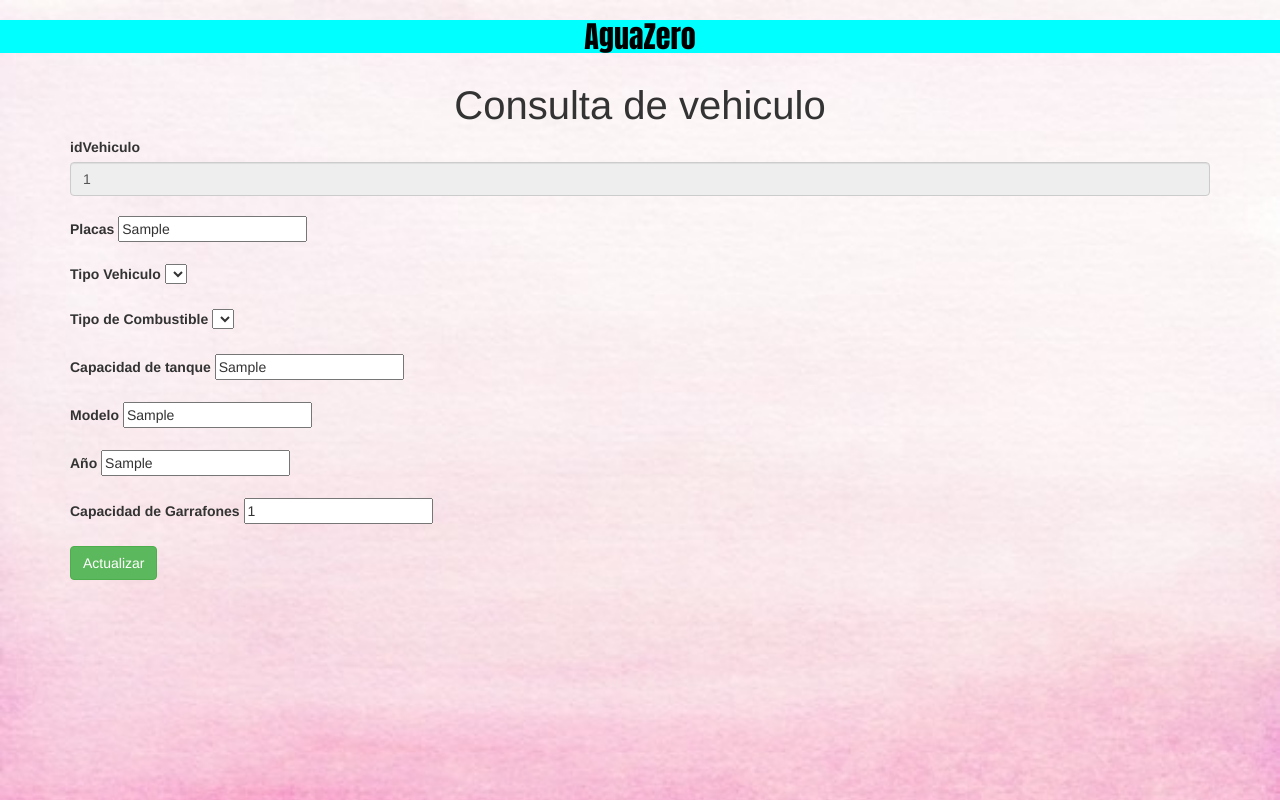
After one commit to carlosflores7/PurificadoraEquipo2, a Flask app: page /vehiculos/consultar/1 in a window 1280 px wide. The commit adds this page. Run offline with Flask 2, Linux system fonts and the light colour scheme; tables that the repository leaves empty hold one stand-in row (values such as "Sample post"); lists and menus that the app fills with data are empty; some libraries are stand-ins or nearby versions.

Commit message:
CRUD de vehiculos
Se agregó también a la barra de navegación lo necesario de esta tabla.

Co-Authored-By: JChino33 <92038918+JChino33@users.noreply.github.com>

```diff
--- a/app.py
+++ b/app.py
@@ -3,7 +3,7 @@ from datetime import timedelta
 
 from flask import Flask,render_template,request,redirect,url_for,flash,session,abort
 from flask_bootstrap import Bootstrap
-from modelo.Dao import db,Usuario
+from modelo.Dao import db,Usuario,Vehiculo
 from flask_login import login_required,login_user,logout_user,current_user,LoginManager
 import json
 app = Flask(__name__)
@@ -169,6 +169,58 @@ def error_404(e):
 def error_405(e):
     return render_template("comunes/error_405.html"),405
 
+@app.route('/vehiculo/agregar')
+def agregarvehiculo():
+    return render_template('vehiculo/nuevo.html')
+
+@app.route('/vehiculo/consultar')
+def consultarVehiculos():
+    try:
+        v = Vehiculo()
+    except:
+        print("Ocurrio un error")
+    return render_template('vehiculo/consultar.html', vehiculo = v.consultaGeneral())
+
+@app.route('/vehiculo/agregandoVehiculo', methods=['post'])
+def agregandoVehiculo():
+    v = Vehiculo()
+    v.placas = request.form['placas']
+    v.tipo_de_vehiculo = request.form['tipoVehiculo']
+    v.tipo_combustible = request.form['tipoCombustible']
+    v.capacidad_tanque = request.form['capacidadTanque']
+    v.modelo = request.form['modelo']
+    v.año = request.form['año']
+    v.capacidad_garrafones = request.form['capacidadGarrafones']
+    v.insertar()
+    return redirect(url_for('consultarVehiculos'))
+@app.route('/vehiculo/actualizandoVehiculo', methods=['post'])
+def actualizandoVehiculo():
+    v = Vehiculo()
+    v.idVehiculo = request.form['idVehiculo']
+    v.placas = request.form['placas']
+    v.tipo_de_vehiculo = request.form['tipoVehiculo']
+    v.tipo_combustible = request.form['tipoCombustible']
+    v.capacidad_tanque = request.form['capacidadTanque']
+    v.modelo = request.form['modelo']
+    v.año = request.form['año']
+    v.capacidad_garrafones = request.form['capacidadGarrafones']
+    v.actualizar()
+    return redirect(url_for('consultarVehiculos'))
+
+@app.route("/vehiculos/consultar/<int:id>")
+def consultarVehiculoInd(id):
+    v = Vehiculo()
+    return render_template('vehiculo/consultaIndividual.html', vehiculo=v.consultaIndividual(id))
+
+@app.route("/vehiculos/eliminar/<int:id>")
+def eliminarVehiculo(id):
+    v = Vehiculo()
+    v.eliminar(id)
+    return redirect(url_for('consultarVehiculos'))
+
+
+
+
 if __name__=='__main__':
     db.init_app(app)#Inicializar la BD - pasar la configuración de la url de la BD
     app.run(debug=True)
--- a/modelo/Dao.py
+++ b/modelo/Dao.py
@@ -70,3 +70,34 @@ class Usuario(UserMixin,db.Model):
         usuario = self.consultaIndividual(id)
         usuario.estatus = '0'
         usuario.editar()
+
+
+class Vehiculo(db.Model):
+    __tablename__ = 'Vehiculo'
+    idVehiculo = Column(Integer, primary_key=True)
+    placas = Column(String(10), nullable=False)
+    tipo_de_vehiculo = Column(String(45), nullable=False)
+    tipo_combustible = Column(String(45), nullable=False)
+    capacidad_tanque = Column(String(45), nullable=False)
+    modelo = Column(String(45), nullable=False)
+    año = Column(String(4), nullable=False)
+    capacidad_garrafones = Column(Integer, nullable=False)
+
+    def insertar(self):
+        db.session.add(self)
+        db.session.commit()
+
+    def consultaIndividual(self,id):
+        return self.query.get(id)
+
+    def consultaGeneral(self):
+        return self.query.all()
+
+    def actualizar(self):
+        db.session.merge(self)
+        db.session.commit()
+
+    def eliminar(self, id):
+        obj = self.consultaIndividual(id)
+        db.session.delete(obj)
+        db.session.commit()
--- /dev/null
+++ b/templates/vehiculo/consultaIndividual.html
@@ -0,0 +1,66 @@
+{% extends 'comunes/base.html' %}
+{% block contenido %}
+    {{super()}}
+    <h1>Consulta de vehiculo</h1>
+    <form action="/vehiculo/actualizandoVehiculo" method="post">
+        <div>
+            <label>idVehiculo</label>
+            <input class="form-control" type="text" name="idVehiculo" maxlength="6" placeholder="##-##-##" value="{{vehiculo.idVehiculo}}" readonly>
+        </div>
+        <br>
+        <div>
+            <label>Placas</label>
+            <input type="text" name="placas" maxlength="6" placeholder="##-##-##" value="{{vehiculo.placas}}">
+        </div>
+        <br>
+        <div>
+            <label>Tipo Vehiculo</label>
+            <select name="tipoVehiculo">
+                {% if vehiculo.tipo_de_vehiculo == 'Carro'%}
+                <option value="Carro">Carro </option>
+                <option value="Motocicleta">Motocicleta</option>
+                {% elif vehiculo.tipo_de_vehiculo == 'Motocicleta'%}
+                <option value="Motocicleta">Motocicleta</option>
+                <option value="Carro">Carro </option>
+                {% endif %}
+            </select>
+        </div>
+        <br>
+        <div>
+            <label>Tipo de Combustible</label>
+            <select name="tipoCombustible">
+                {% if vehiculo.tipo_combustible == 'Gasolina'%}
+                <option value="Gasolina">Gasolina</option>
+                <option value="Diesel">Diesel</option>
+                {% elif vehiculo.tipo_combustible == 'Diesel'%}
+                <option value="Diesel">Diesel</option>
+                <option value="Gasolina">Gasolina</option>
+                {% endif %}
+            </select>
+        </div>
+        <br>
+        <div>
+            <label>Capacidad de tanque</label>
+            <input type="text" maxlength="2" name="capacidadTanque" required value="{{vehiculo.capacidad_tanque}}">
+        </div>
+        <br>
+        <div>
+            <label>Modelo</label>
+            <input type="text" maxlength="45" name="modelo" required value="{{vehiculo.modelo}}">
+        </div>
+        <br>
+        <div>
+            <label>Año</label>
+            <input type="text" maxlength="4" name="año" required value="{{vehiculo.año}}">
+        </div>
+        <br>
+        <div>
+            <label>Capacidad de Garrafones</label>
+            <input type="text" maxlength="4" name="capacidadGarrafones" required value="{{vehiculo.capacidad_garrafones}}">
+        </div>
+        <br>
+        <div>
+            <button class="btn btn-success" type="submit">Actualizar</button>
+        </div>
+    </form>
+{% endblock %}
```
Also changed, not shown: templates/comunes/menu.html (+16 -0 lines), templates/vehiculo/consultar.html (added, +41 -0 lines), templates/vehiculo/nuevo.html (added, +53 -0 lines).
